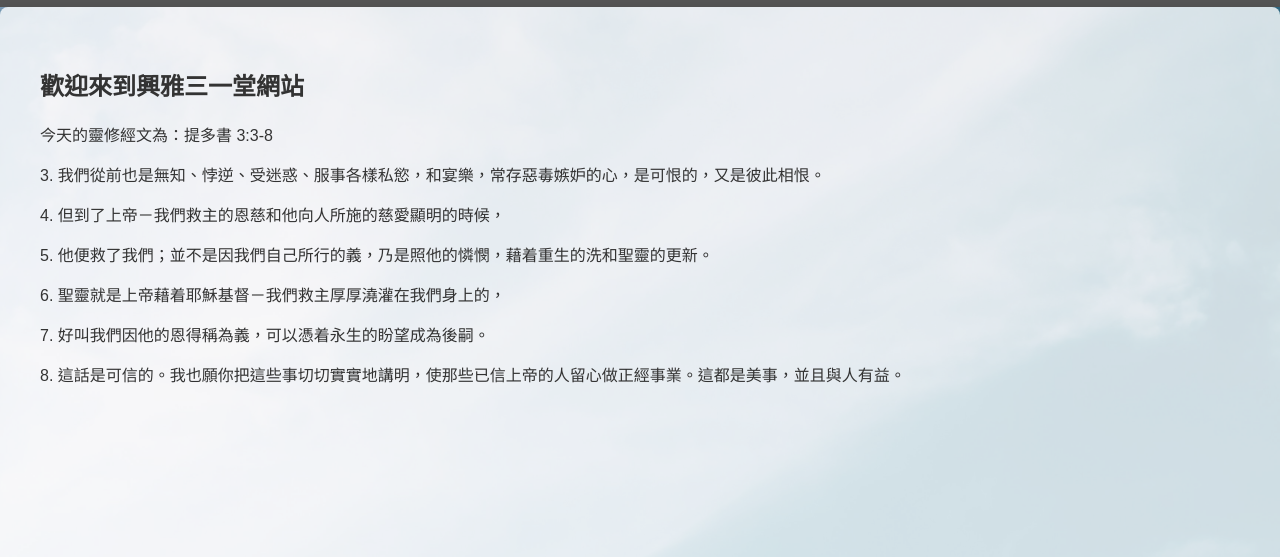
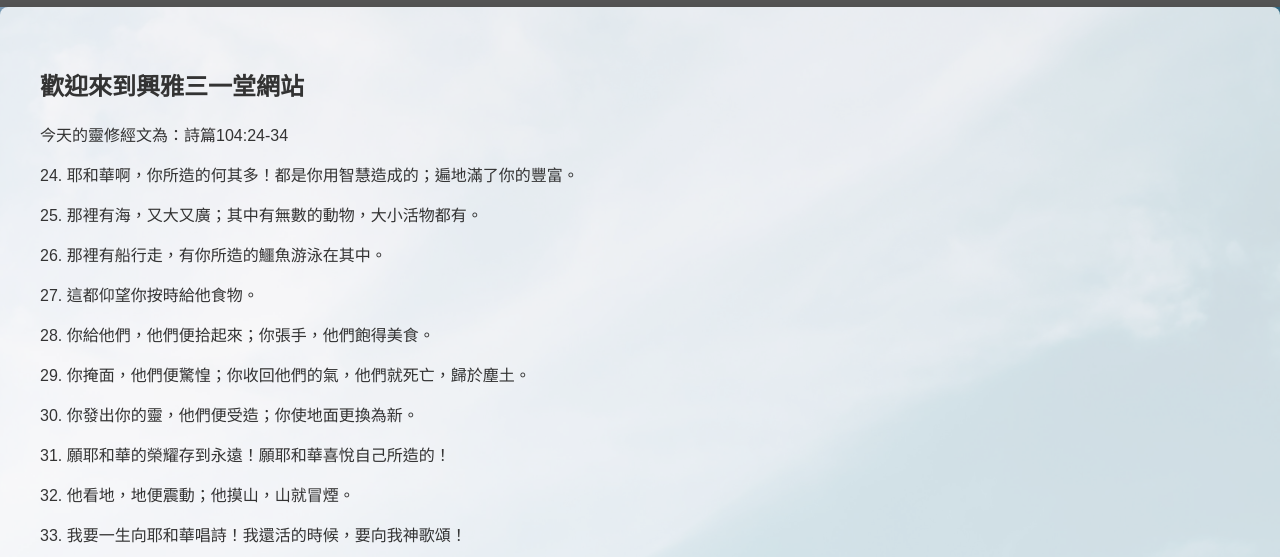
Before and after one commit to hsin920317-wq/church-website, a plain HTML site: page 每日經文.html in a window 1280 px wide. Shown: the part 174-731 px from the top of the page. Drawn offline with Linux system fonts and the light colour scheme.

Commit message:
Update 每日經文.html

```diff
--- a/每日經文.html
+++ b/每日經文.html
@@ -311,20 +311,31 @@
 	</nav>
     <div class="content">
       <h2>歡迎來到興雅三一堂網站</h2>
-      <p>今天的靈修經文為：提多書 3:3-8</p>
+      <p>今天的靈修經文為：詩篇104:24-34</p>
 	 <!-- <p> 1. 弟兄們，我還有話說：我們靠着主耶穌求你們，勸你們，你們既然受了我們的教訓，知道該怎樣行可以討上帝的喜悅，就要照你們現在所行的更加勉勵。</p> -->
 	 <!-- <p> 2. 你們原曉得，我們憑主耶穌傳給你們甚麼命令。</p> -->
-	  <p> 3. 我們從前也是無知、悖逆、受迷惑、服事各樣私慾，和宴樂，常存惡毒嫉妒的心，是可恨的，又是彼此相恨。</p>
-	  <p> 4. 但到了上帝－我們救主的恩慈和他向人所施的慈愛顯明的時候，</p>
-	  <p> 5. 他便救了我們；並不是因我們自己所行的義，乃是照他的憐憫，藉着重生的洗和聖靈的更新。</p>
-	  <p> 6. 聖靈就是上帝藉着耶穌基督－我們救主厚厚澆灌在我們身上的，</p>
-	  <p> 7. 好叫我們因他的恩得稱為義，可以憑着永生的盼望成為後嗣。</p>
-	  <p> 8. 這話是可信的。我也願你把這些事切切實實地講明，使那些已信上帝的人留心做正經事業。這都是美事，並且與人有益。</p>
+	 <!-- <p> 3. 我們從前也是無知、悖逆、受迷惑、服事各樣私慾，和宴樂，常存惡毒嫉妒的心，是可恨的，又是彼此相恨。</p> -->
+	 <!-- <p> 4. 但到了上帝－我們救主的恩慈和他向人所施的慈愛顯明的時候，</p> -->
+	 <!-- <p> 5. 他便救了我們；並不是因我們自己所行的義，乃是照他的憐憫，藉着重生的洗和聖靈的更新。</p> -->
+	 <!-- <p> 6. 聖靈就是上帝藉着耶穌基督－我們救主厚厚澆灌在我們身上的，</p> -->
+	 <!-- <p> 7. 好叫我們因他的恩得稱為義，可以憑着永生的盼望成為後嗣。</p> -->
+	 <!-- <p> 8. 這話是可信的。我也願你把這些事切切實實地講明，使那些已信上帝的人留心做正經事業。這都是美事，並且與人有益。</p> -->
 	 <!-- <p> 9. 我以旱風、霉爛攻擊你們，你們園中許多菜蔬、葡萄樹、無花果樹、橄欖樹都被剪蟲所吃；你們仍不歸向我。這是耶和華說的。</p> -->
 	 <!-- <p>10. 我降瘟疫在你們中間，像在埃及一樣；用刀殺戮你們的少年人，使你們的馬匹被擄掠，營中屍首的臭氣撲鼻；你們仍不歸向我。這是耶和華說的。</p> -->
 	 <!-- <p>11. 我傾覆你們中間的城邑，如同我從前傾覆所多瑪、蛾摩拉一樣，使你們好像從火中抽出來的一根柴；你們仍不歸向我。這是耶和華說的。</p> -->
 	 <!-- <p>12. 以色列啊，我必向你如此行；以色列啊，我既這樣行，你當預備迎見你的上帝。</p> -->
 	 <!-- <p>13. 那創山、造風、將心意指示人、使晨光變為幽暗、腳踏在地之高處的，他的名是耶和華－萬軍之上帝</p> -->
+	  <p>24. 耶和華啊，你所造的何其多！都是你用智慧造成的；遍地滿了你的豐富。</p>
+	  <p>25. 那裡有海，又大又廣；其中有無數的動物，大小活物都有。
+	  <p>26. 那裡有船行走，有你所造的鱷魚游泳在其中。
+	  <p>27. 這都仰望你按時給他食物。
+	  <p>28. 你給他們，他們便拾起來；你張手，他們飽得美食。
+	  <p>29. 你掩面，他們便驚惶；你收回他們的氣，他們就死亡，歸於塵土。
+	  <p>30. 你發出你的靈，他們便受造；你使地面更換為新。
+	  <p>31. 願耶和華的榮耀存到永遠！願耶和華喜悅自己所造的！
+	  <p>32. 他看地，地便震動；他摸山，山就冒煙。
+	  <p>33. 我要一生向耶和華唱詩！我還活的時候，要向我神歌頌！
+	  <p>34. 願他以我的默念為甘甜！我要因耶和華歡喜！
       <!-- 在這裡添加更多內容 -->
     </div>
 	<div id="ai-helper" style="border:1px solid #ccc; padding:10px; max-width:400px; background:#f9f9f9; border-radius:8px;">
@@ -376,8 +387,8 @@
 	  return '目前本堂主日證道以本堂牧者為主，並不定期邀請外聘講員。我們牧師目前有主任牧師林雪瑩牧師，還有蔡主安牧師。也曾過去曾蒙黃德福牧師、鄭頌苑牧師等牧者蒞臨證道，成為本堂寶貴的祝福。歡迎一起來參加聚會呦~';
     } else if (lower.includes('聚會流程') || lower.includes('流程') || lower.includes('程序')) {
 	  return '我們的主日聚會從上午10點正式開始；若是敬拜讚美團隊的同工，則會在9點半先行練習。聚會流程是：首先由司會帶領宣召，接著是敬拜讚美時間，然後牧師會講道。如果是每月的第一個主日，會舉行聖餐；4月的第一主日則會進行清明追思。接下來是奉獻時間，若當天有新朋友也會歡迎與介紹。若是聖誕節將會有表演節目。之後我們會唱讚美詩歌本的第11首(聖誕節唱平安夜)，最後由牧師祝禱，並唱阿們頌作為結束喔～歡迎您來親身體驗我們的聚會！';
-    } else if (lower.includes('今日經文') || lower.includes('今日經節')) {
-	  return '今日經文為提多書 3:3-8，可於手機查詢此處經文。';
+    } else if (lower.includes('今日經文') || lower.includes('今日經節') || lower.includes('今天經文') || lower.includes('今天經節') || lower.includes('靈修經文') || lower.includes('靈修經節')) {
+	  return '今日經文為詩篇104:24-34，可於手機查詢此處經文。';
 	} else {
       return '抱歉，我還在學習中，請稍後再問我其他問題吧！！感謝您的詢問，還有想詢問的事項嗎？我知道的話會盡力回覆喔~';
     }
```
